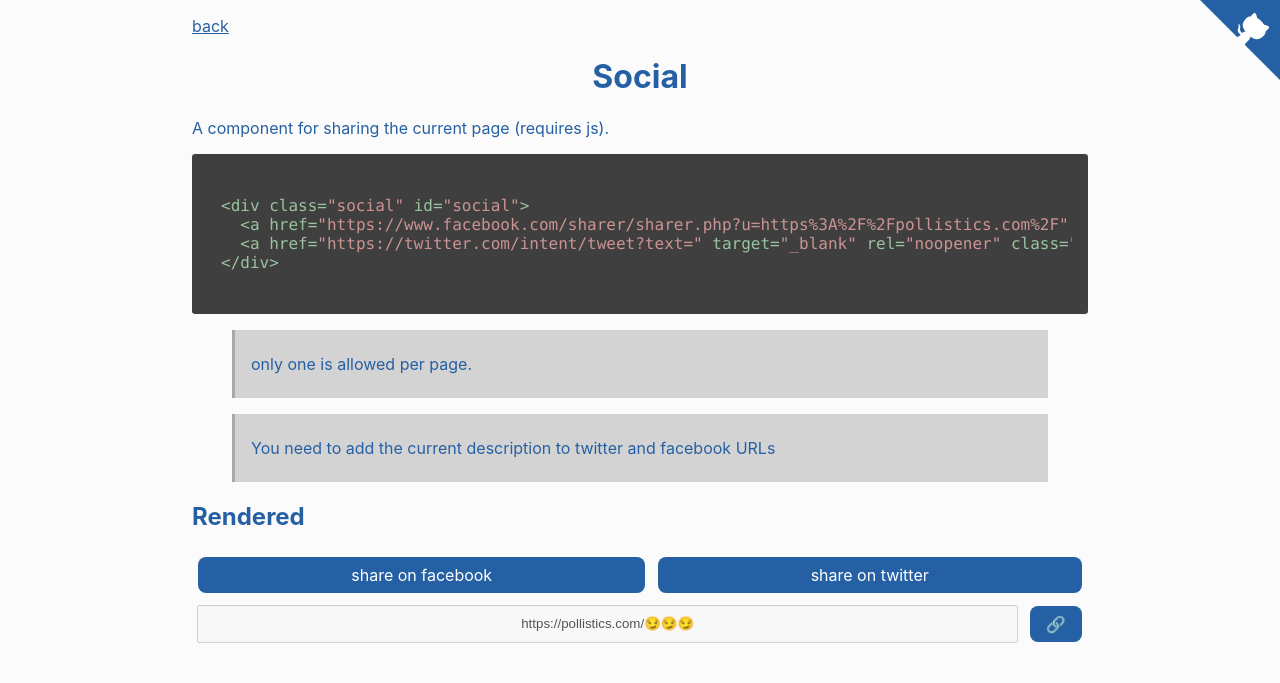
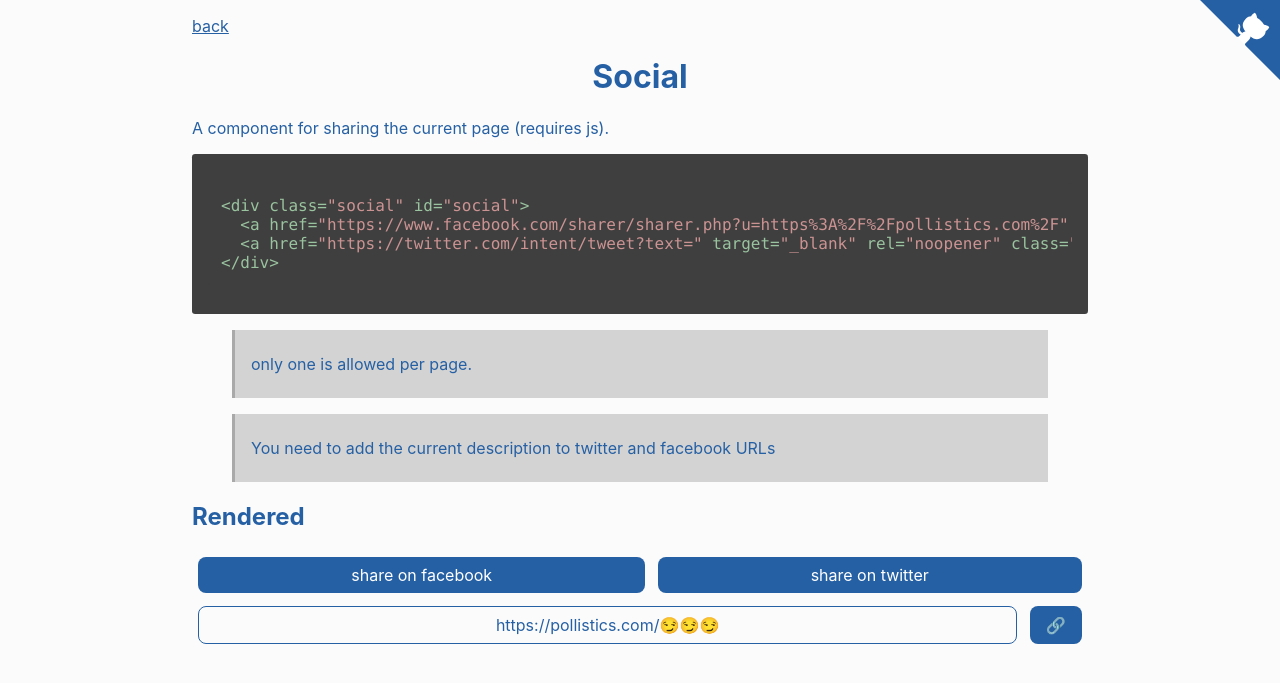
Before and after one commit to gin-fizz/styleguide, a Jekyll site: the page built from _components/social.md, in a window 1280 px wide. Shown: the top 683 px of the page. Built offline with Jekyll 4.4.1, drawn with Linux system fonts in a browser that asks for light colours.

Commit message:
update style guide itself

```diff
--- a/_components/social.md
+++ b/_components/social.md
@@ -24,7 +24,7 @@ A component for sharing the current page (requires js).
   <a href="https://twitter.com/intent/tweet?text=test+en+zo+poll%0A%0Avia+Pollistics+%E2%80%94+https%3A%2F%2Fpollistics.com%2F😏😏😏" target="_blank" rel="noopener" class="cta">share on twitter</a>
   </div>
   <div class="social--item" id="social">
-    <input disabled value="https://pollistics.com/😏😏😏">
+    <div class="social--url">https://pollistics.com/😏😏😏</div>
     <button class="social--copy">🔗</button>
   </div>
 </div>
```
